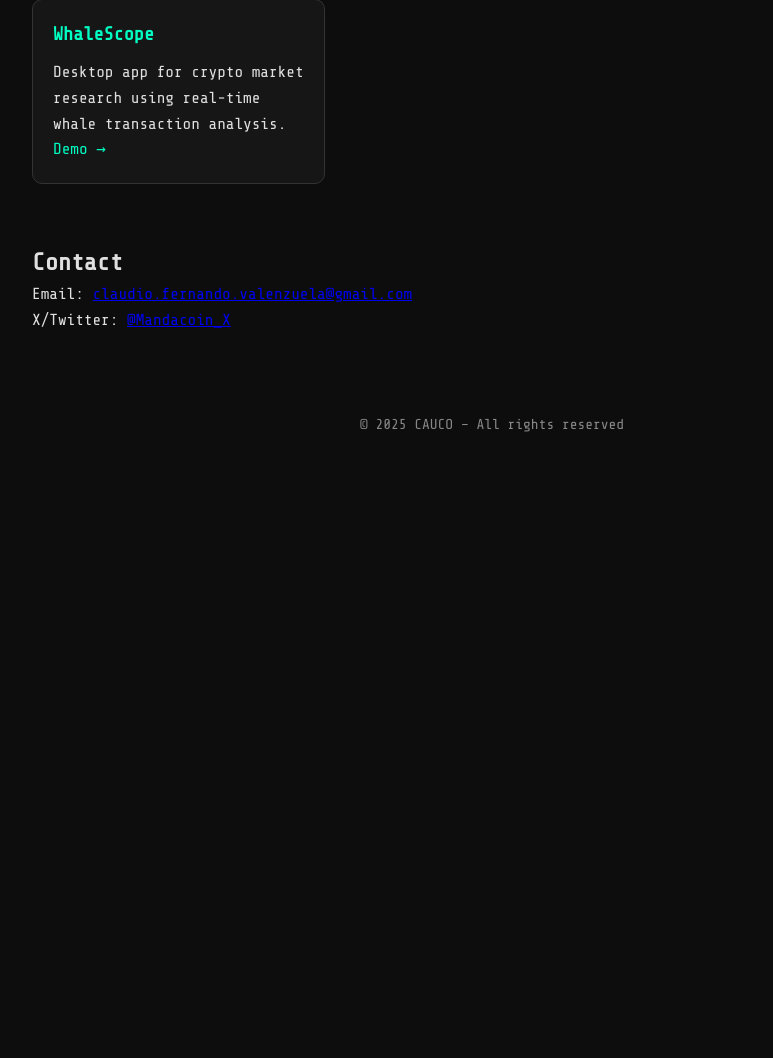
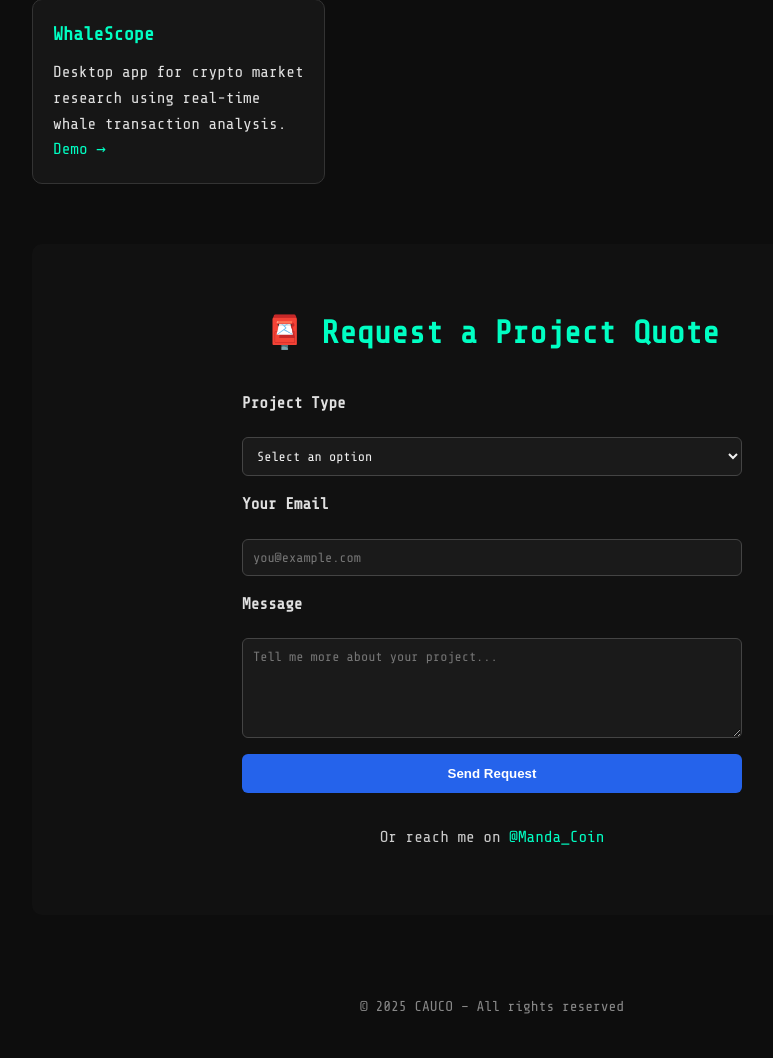
Before and after one commit to CAUCORASEKO/cauco-web, a PHP site: page / in a window 1280 px wide. Shown: the part 647-1705 px from the top of the page, without its empty margins (148-921 px from the left). Before the commit the page ends 1079 px from the top, so only its background shows below. Run offline with PHP 8.4, Linux system fonts and the light colour scheme.

Commit message:
contact-form

```diff
--- a/index.html
+++ b/index.html
@@ -41,11 +41,68 @@
     </div>
   </section>
 
-  <section id="contact">
-    <h2>Contact</h2>
-    <p>Email: <a href="mailto:claudio.fernando.valenzuela@gmail.com">claudio.fernando.valenzuela@gmail.com</a></p>
-    <p>X/Twitter: <a href="https://twitter.com/Mandacoin_X" target="_blank">@Mandacoin_X</a></p>
-  </section>
+<section id="contact">
+  <h2>📮 Request a Project Quote</h2>
+  <form id="contact-form">
+    <label for="type">Project Type</label>
+    <select name="type" id="type" required>
+      <option value="">Select an option</option>
+      <option value="Website">🌐 Website</option>
+      <option value="Mobile App">📱 Mobile App</option>
+      <option value="Custom Software">💻 Custom Software</option>
+      <option value="Consulting">🧠 Tech Consulting</option>
+      <option value="Other">🔧 Other</option>
+    </select>
+
+    <label for="email">Your Email</label>
+    <input type="email" name="email" id="email" required placeholder="you@example.com" autocomplete="email">
+
+    <label for="message">Message</label>
+    <textarea name="message" id="message" required placeholder="Tell me more about your project..."></textarea>
+
+    <button type="submit">Send Request</button>
+  </form>
+
+  <p class="alt-contact">
+    Or reach me on <a href="https://x.com/Manda_Coin" target="_blank">@Manda_Coin</a>
+  </p>
+</section>
+
+<script>
+  const form = document.getElementById('contact-form');
+
+  form.addEventListener('submit', async (e) => {
+    e.preventDefault();
+
+    const data = {
+      type: form.type.value,
+      email: form.email.value,
+      message: form.message.value
+    };
+
+    try {
+      const response = await fetch('http://localhost:3001/contact', {  // Cambia la URL si haces deploy
+        method: 'POST',
+        headers: {
+          'Content-Type': 'application/json'
+        },
+        body: JSON.stringify(data)
+      });
+
+      if (response.ok) {
+        alert('Request sent successfully!');
+        form.reset();
+      } else {
+        alert('Failed to send request. Please try again later.');
+      }
+    } catch (error) {
+      alert('Error sending request: ' + error.message);
+    }
+  });
+</script>
+
+
+
 
   <footer>
     <p>© 2025 CAUCO – All rights reserved</p>
--- a/style.css
+++ b/style.css
@@ -119,3 +119,76 @@ footer {
     font-size: 3rem;
   }
 }
+
+
+/* Contact form */
+#contact {
+  margin: 60px 0;
+  padding: 4rem 2rem;
+  background-color: #111;
+  border-radius: 10px;
+}
+
+#contact h2 {
+  text-align: center;
+  font-size: 2rem;
+  margin-bottom: 2rem;
+  color: #00ffc3;
+}
+
+#contact form {
+  max-width: 500px;
+  margin: auto;
+  display: flex;
+  flex-direction: column;
+  gap: 1rem;
+}
+
+#contact label {
+  font-weight: bold;
+  margin-bottom: 0.3rem;
+  color: #e0e0e0;
+}
+
+#contact input,
+#contact select,
+#contact textarea {
+  padding: 10px;
+  border-radius: 6px;
+  border: 1px solid #444;
+  background-color: #1a1a1a;
+  color: #f0f0f0;
+  font-family: inherit;
+}
+
+#contact textarea {
+  height: 100px;
+  resize: vertical;
+}
+
+#contact button {
+  background: #2563eb;
+  color: white;
+  padding: 12px 24px;
+  border: none;
+  border-radius: 6px;
+  cursor: pointer;
+  font-weight: bold;
+  transition: background 0.3s ease, transform 0.2s ease;
+}
+
+#contact button:hover {
+  background-color: #1e4fcc;
+  transform: scale(1.03);
+}
+
+#contact .alt-contact {
+  text-align: center;
+  margin-top: 2rem;
+  color: #ccc;
+}
+
+#contact .alt-contact a {
+  color: #00ffc3;
+  text-decoration: none;
+}
```
Also changed, not shown: package.json (added, +9 -0 lines), server.js (added, +43 -0 lines), package-lock.json (added), 1 other file.
